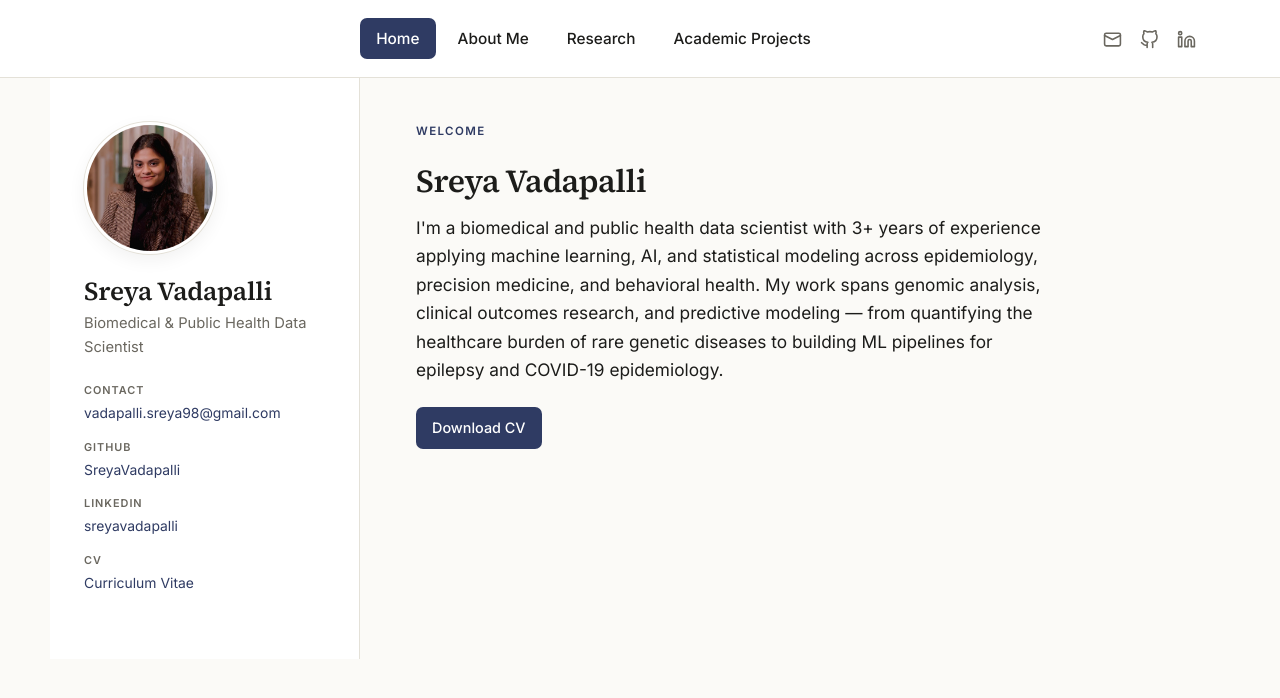
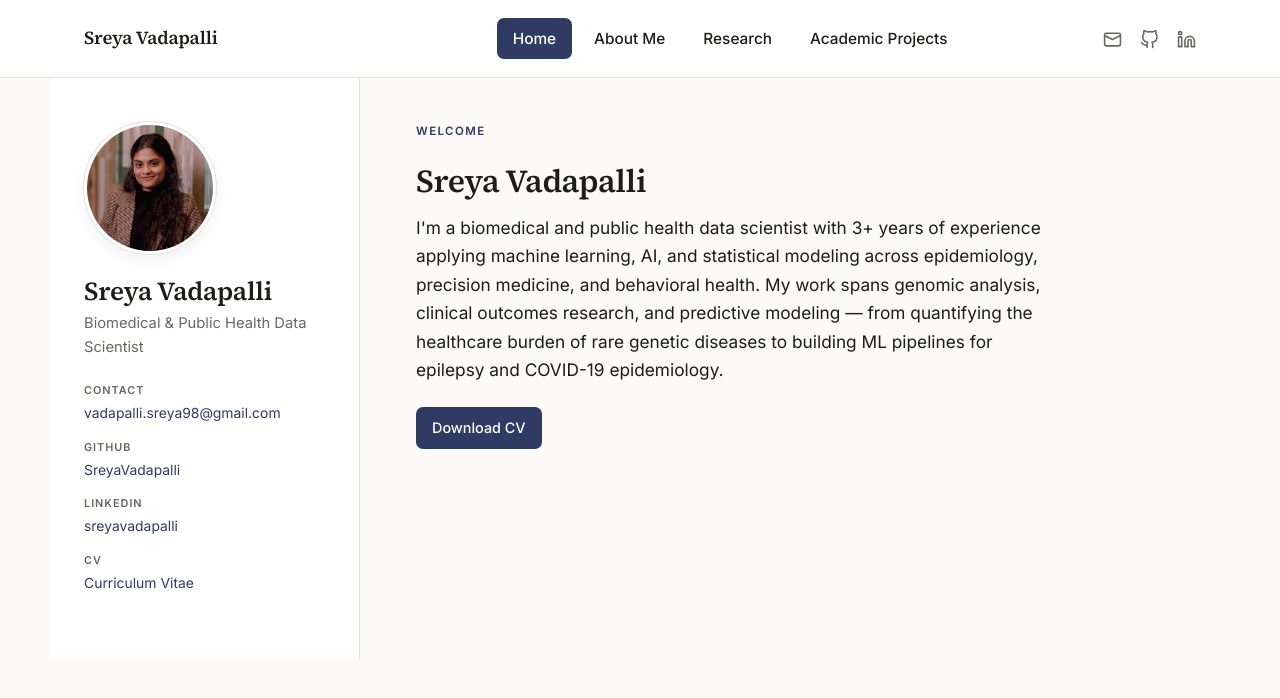
Before and after one commit to SreyaVadapalli/SreyaVadapalli.github.io, a Jekyll site: the page built from index.html, in a window 1280 px wide. Shown: the top 698 px of the page. Built offline with Jekyll 4.4.1, drawn with Linux system fonts in a browser that asks for light colours.

Commit message:
add name to top panel

```diff
--- a/_layouts/default.html
+++ b/_layouts/default.html
@@ -14,9 +14,10 @@
 </head>
 <body>
 
-  {% assign u = page.url %}
+    {% assign u = page.url %}
   <header class="topnav">
     <div class="topnav-inner">
+      <a href="{{ '/' | relative_url }}" class="brand">{{ site.title }}</a>
       <nav>
         <a href="{{ '/' | relative_url }}"                  class="{% if u == '/' %}active{% endif %}">Home</a>
         <a href="{{ '/about-me/' | relative_url }}"          class="{% if u contains 'about-me' %}active{% endif %}">About Me</a>
--- a/assets/css/style.css
+++ b/assets/css/style.css
@@ -136,3 +136,10 @@ ul.clean li:last-child{ border-bottom:none; }
 @media (max-width:820px){
   .topnav-inner{ flex-direction:column; gap:10px; padding:12px 20px; }
 }
+
+.brand{
+  font-family:"Source Serif 4", Georgia, serif;
+  font-size:1.15rem; font-weight:600; color:var(--ink);
+  letter-spacing:-.01em; margin-right:auto;
+}
+.brand:hover{ color:var(--accent); text-decoration:none; }
```
